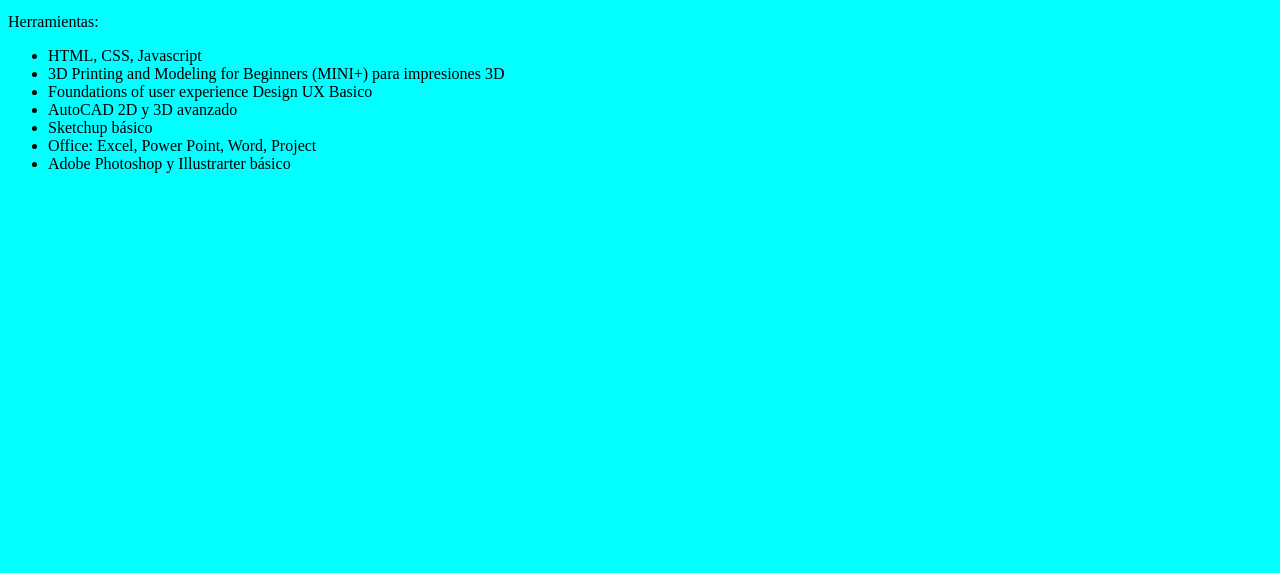
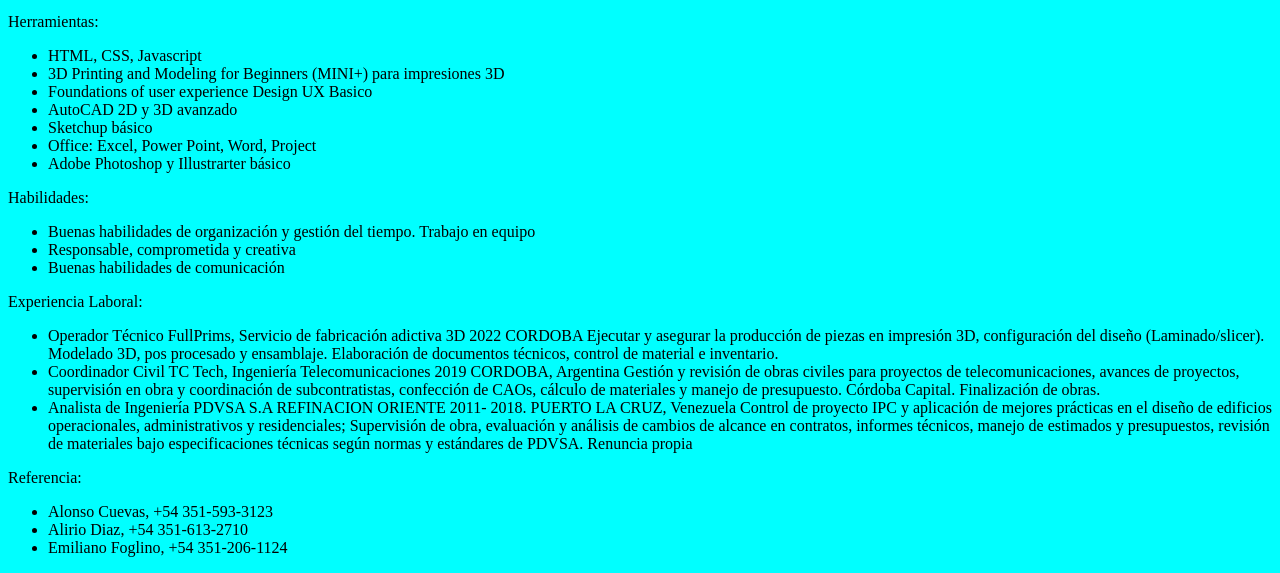
Before and after one commit to jennyfranco3000/cv, a plain HTML site: page cv.html in a window 1280 px wide. Shown: the part 513-1086 px from the top of the page. Before the commit the page ends 800 px from the top, so only its background shows below. Drawn offline with Linux system fonts and the light colour scheme.

Commit message:
agrandando el objeto de experiencia laboral

```diff
--- a/cv.html
+++ b/cv.html
@@ -27,8 +27,10 @@
             linkeidn: 'https://www.linkedin.com/in/jenny-franco/',
             instagram:'https://www.instagram.com/crear_wood/',
             youtube:'https://www.youtube.com/@jennyfrancog',
-            experiencialaboral: [{ cargo: 'Coordinador Civil', empresa: 'TC Tech, Ingeniería Telecomunicaciones ', fecha: '2019 CORDOBA, Argentina', funcion: 'Gestión y revisión de obras civiles para proyectos de telecomunicaciones, avances de proyectos, supervisión en obra y coordinación de subcontratistas, confección de CAOs, cálculo de materiales y manejo de presupuesto. Córdoba Capital. Finalización de obras. ' },
-            { cargo: 'Analista de Ingeniería', empresa: 'PDVSA S.A REFINACION ORIENTE', fecha: '2011- 2018. PUERTO LA CRUZ, Venezuela', funcion: 'Control de proyecto IPC y aplicación de mejores prácticas en el diseño de edificios operacionales, administrativos y residenciales; Supervisión de obra, evaluación y análisis de cambios de alcance en contratos, informes técnicos, manejo de estimados y presupuestos, revisión de materiales bajo especificaciones técnicas según normas y estándares de PDVSA. Renuncia propia' }]
+            experiencialaboral: [
+                { cargo: 'Operador Técnico', empresa: 'FullPrims, Servicio de fabricación adictiva 3D', fecha: '2022 CORDOBA', funcion: 'Ejecutar y asegurar la producción de piezas en impresión 3D, configuración del diseño (Laminado/slicer). Modelado 3D, pos procesado y ensamblaje. Elaboración de documentos técnicos, control de material e inventario.' },
+                { cargo: 'Coordinador Civil', empresa: 'TC Tech, Ingeniería Telecomunicaciones ', fecha: '2019 CORDOBA, Argentina', funcion: 'Gestión y revisión de obras civiles para proyectos de telecomunicaciones, avances de proyectos, supervisión en obra y coordinación de subcontratistas, confección de CAOs, cálculo de materiales y manejo de presupuesto. Córdoba Capital. Finalización de obras.' },
+                { cargo: 'Analista de Ingeniería', empresa: 'PDVSA S.A REFINACION ORIENTE', fecha: '2011- 2018. PUERTO LA CRUZ, Venezuela', funcion: 'Control de proyecto IPC y aplicación de mejores prácticas en el diseño de edificios operacionales, administrativos y residenciales; Supervisión de obra, evaluación y análisis de cambios de alcance en contratos, informes técnicos, manejo de estimados y presupuestos, revisión de materiales bajo especificaciones técnicas según normas y estándares de PDVSA. Renuncia propia' }]
 
         };
     </script>
@@ -107,8 +109,41 @@
                     </ul>
 
     </div>
-    <div class="card3"> </div>
+
+   <div class="card3">Habilidades:
+            <ul><li><script>document.write(obj.habilidades[0])</script></li>
+                <li><script>document.write(obj.habilidades[1])</script></li>
+                <li><script>document.write(obj.habilidades[2])</script></li>
+            </ul></div>
   </div>
+
+   <div class="card4">Experiencia Laboral:
+                <ul><li><span><script>document.write(obj.experiencialaboral[0].cargo)</script></span>
+                        <span><script>document.write(obj.experiencialaboral[0].empresa)</script></span>
+                        <span><script>document.write(obj.experiencialaboral[0].fecha)</script></span>
+                        <span><script>document.write(obj.experiencialaboral[0].funcion)</script></span>
+                    </li>
+                    <li><span><script>document.write(obj.experiencialaboral[1].cargo)</script></span>
+                        <span><script>document.write(obj.experiencialaboral[1].empresa)</script></span>
+                        <span><script>document.write(obj.experiencialaboral[1].fecha)</script></span>
+                        <span><script>document.write(obj.experiencialaboral[1].funcion)</script></span>
+                    </li>
+                    <li><span><script>document.write(obj.experiencialaboral[2].cargo)</script></span>
+                        <span><script>document.write(obj.experiencialaboral[2].empresa)</script></span>
+                        <span><script>document.write(obj.experiencialaboral[2].fecha)</script></span>
+                        <span><script>document.write(obj.experiencialaboral[2].funcion)</script></span>
+                    </li>
+                </ul>
+   </div>
+
+   <div class="card5"> Referencia:
+    <ul>
+        <li><script>document.write(obj.referencia[0])</script></li>
+        <li><script>document.write(obj.referencia[1])</script></li>
+        <li><script>document.write(obj.referencia[2])</script></li>
+    </ul>
+
+   </div>
  </div>
 
 </body>
```
Also changed, not shown: pr.html (deleted, +0 -11 lines), background.jpg (added).
